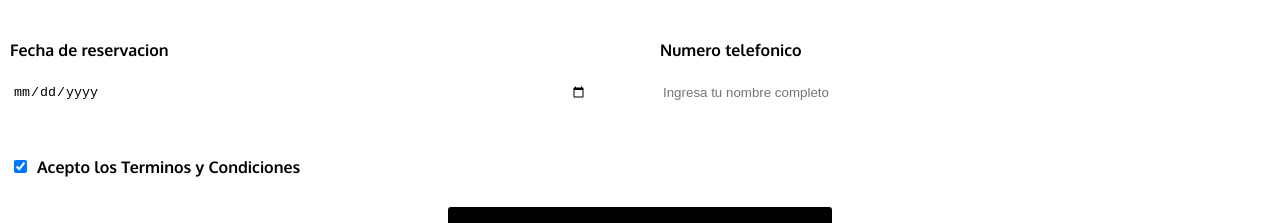
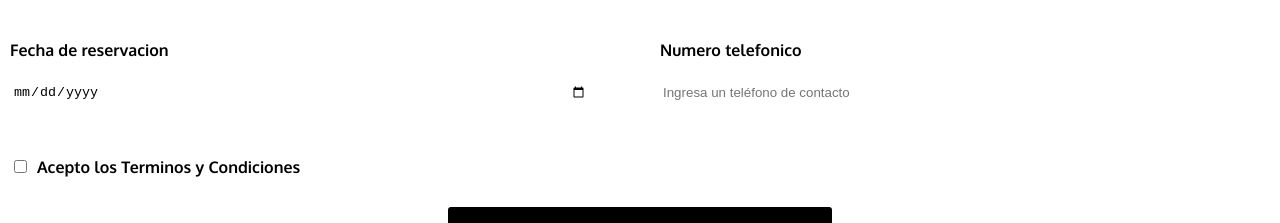
Before and after one commit to Angel25Novoa/react-donuts, a React (Create React App) app: page /Form in a window 1280 px wide. Shown: the part 815-1038 px from the top of the page. Built offline with nearby package versions, Linux system fonts and the light colour scheme; a web font is replaced by a local one.

Commit message:
conexión con el backend hecha

```diff
--- a/src/componentes/Form.js
+++ b/src/componentes/Form.js
@@ -22,7 +22,7 @@ const Form = () => {
   const [email, cambiarEmail] = useState({campo: '', valido: null})
   const [telefono, cambiarTelefono] = useState({campo: '', valido: null})
   const [fecha, cambiarFecha] = useState({campo: '', valido: null})
-  const [terminos, cambiarTerminos] = useState(true)
+  const [terminos, cambiarTerminos] = useState(false)
   const [exito, cambiarExito] = useState(null)
 
   const expresiones = {
@@ -45,7 +45,11 @@ const Form = () => {
         fecha: fecha.campo
     };
     console.log(dfcampo);
-    axios.post('http://localhost:5000/reserves', dfcampo)
+    const url = 'http://localhost:5000/reserves'
+    // const config = {
+    //   headers: {'Access-Control-Allow-Origin': '*'}
+    // };
+    axios.post( url, dfcampo )
     .then(res => res.json())
     .then(res => {
         alert('Tu reservacion esta hecha!')
@@ -82,7 +86,7 @@ const Form = () => {
       tipo="text"
       label="Nombre"
       placeholder ="Ingresa tu nombre completo"
-      name="usuario"
+      name="name"
       leyendaError=""
       expresionRegular={expresiones.nombre}
       />
@@ -92,7 +96,7 @@ const Form = () => {
       tipo="email"
       label="Correo electronico"
       placeholder ="correo@correo.com"
-      name="usuario"
+      name="email"
       leyendaError=""
       expresionRegular={expresiones.correo}
       />
@@ -108,8 +112,8 @@ const Form = () => {
       cambiarEstado={cambiarTelefono}
       tipo="phone"
       label="Numero telefonico"
-      placeholder ="Ingresa tu nombre completo"
-      name="usuario"
+      placeholder ="Ingresa un teléfono de contacto"
+      name="phone"
       leyendaError=""
       expresionRegular={expresiones.telefono}
       />
```
Also changed, not shown: src/componentes/Reservaciones.js (added, +14 -0 lines).
